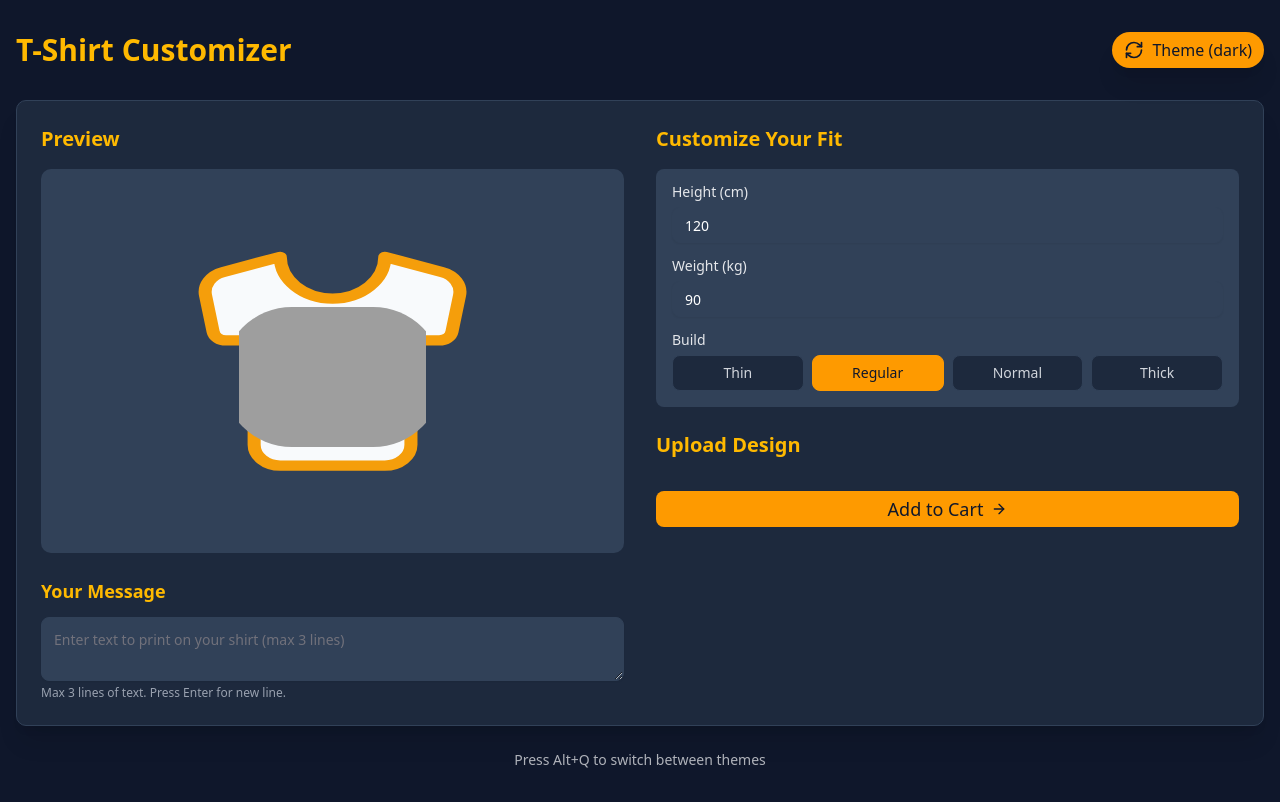
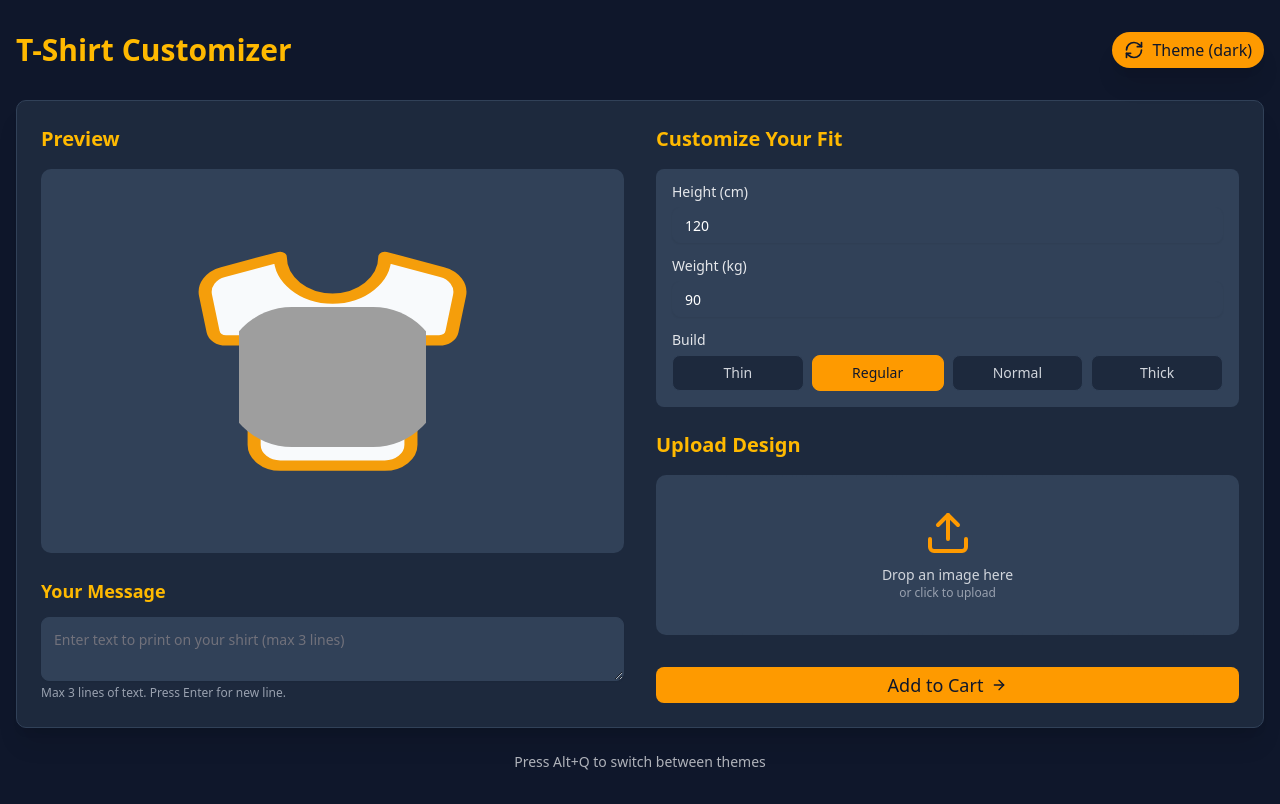
Before and after one commit to Codngwthubaid/t-shirt-customizer, a React (Vite) app: page / in a window 1280 px wide. Built offline with nearby package versions, Linux system fonts and the light colour scheme; grey boxes are pictures that could not be loaded.

Commit message:
image file uplaoder and remover funtionality completed

```diff
--- a/src/components/customizationForm.tsx
+++ b/src/components/customizationForm.tsx
@@ -8,6 +8,7 @@ import { ArrowRight , Shirt } from "lucide-react";
 import { Button } from "./ui/button";
 import { Input } from "./ui/input";
 import { Label } from "./ui/label";
+import ImageUploader from "./imageUploader";
 
 
 interface customizationFormProps {
@@ -231,15 +232,15 @@ export default function CustomizationForm({ theme, styles }: customizationFormPr
                                                     type="button"
                                                     key={option}
                                                     onClick={() => field.onChange(option)}
-                                                    className={`py-2 px-3 rounded-md border transition-all ${field.value === option
+                                                    className={`py-2 px-3 rounded-md border transition-all cursor-pointer ${field.value === option
                                                         ? theme === 'purple'
-                                                            ? 'bg-purple-500 text-white border-purple-500'
+                                                            ? 'bg-purple-500 text-white border-purple-500 hover:bg-purple-600'
                                                             : theme === 'dark'
-                                                                ? 'bg-amber-500 text-slate-900 border-amber-500'
-                                                                : 'bg-blue-500 text-white border-blue-500'
+                                                                ? 'bg-amber-500 text-slate-900 border-amber-500 hover:bg-amber-600'
+                                                                : 'bg-blue-500 text-white border-blue-500 hover:bg-blue-600'
                                                         : theme === 'dark'
-                                                            ? 'bg-slate-800 text-gray-300 border-slate-700'
-                                                            : 'bg-white text-gray-700 border-gray-300'
+                                                            ? 'bg-slate-800 text-gray-300 border-slate-700 hover:bg-slate-700'
+                                                            : 'bg-white text-gray-700 border-gray-300 hover:bg-gray-200'
                                                         }`}
                                                 >
                                                     {option.charAt(0).toUpperCase() + option.slice(1)}
@@ -253,11 +254,11 @@ export default function CustomizationForm({ theme, styles }: customizationFormPr
                     </div>
 
                     <h2 className={`text-xl font-bold mb-4 ${styles.heading}`}>Upload Design</h2>
-                    {/* <ImageUploader
-                        onImageUploaded={setUploadedImage}
+                    <ImageUploader
+                        onImageUploader={setIsUploadImage}
                         theme={theme}
                         styles={styles}
-                    /> */}
+                    />
 
                     <Button
                         type="submit"
--- /dev/null
+++ b/src/components/imageUploader.tsx
@@ -0,0 +1,144 @@
+import type { themeTypes } from "@/types"
+import { Upload, X } from "lucide-react";
+import React, { useRef, useState } from "react"
+import { toast } from "sonner"
+import { Input } from "./ui/input";
+
+
+interface ImageUploaderProps {
+    onImageUploader: (imageFile: string | null) => void;
+    theme: themeTypes
+    styles: {
+        button: string;
+        border: string;
+        [key: string]: string
+    }
+}
+
+
+export default function ImageUploader({ onImageUploader, theme, styles }: ImageUploaderProps) {
+
+    const [isDragActive, setIsDragActive] = useState(false)
+    const [isPreview, setIsPreview] = useState<string | null>(null)
+    const fileInputRef = useRef<HTMLInputElement>(null)
+
+
+    const handleDrag = (e: React.DragEvent<HTMLDivElement>) => {
+        e.preventDefault()
+        e.stopPropagation()
+
+        if (e.type === "dragenter" || e.type === "dragover") setIsDragActive(true)
+        if (e.type === "dragleave") setIsDragActive(false)
+    }
+
+    const handleDrop = (e: React.DragEvent<HTMLDivElement>) => {
+        e.preventDefault()
+        e.stopPropagation()
+        setIsDragActive(false)
+        handleFile(e.dataTransfer.files[0])
+    }
+
+
+    const handleChange = (e: React.ChangeEvent<HTMLInputElement>) => {
+        e.preventDefault()
+        handleFile(e.target.files![0])
+    }
+
+    const handleButtonClick = () => { fileInputRef.current?.click() }
+
+    const handleFile = (file: File) => {
+        if (!file.type.match("image.*")) return toast.error("Please select an image file");
+
+        const reader = new FileReader();
+        reader.onload = (e) => {
+            const result = e.target?.result as string;
+            setIsPreview(result);
+            onImageUploader(result);
+        };
+        reader.readAsDataURL(file);
+    };
+
+    const imageRemover = () => {
+        setIsPreview(null)
+        onImageUploader(null)
+        if (fileInputRef.current) fileInputRef.current.value = ""
+    }
+
+    const getUploadAreaClasses = () => {
+        const baseClasses = `border-2 border-dashed rounded-lg p-8 text-center transition-all duration-300 ${theme === 'dark' ? 'bg-slate-700 border-slate-600' : 'bg-white'
+            }`;
+
+        if (isDragActive) {
+            return `${baseClasses} ${theme === 'purple'
+                ? 'border-purple-500 bg-purple-50'
+                : theme === 'dark'
+                    ? 'border-amber-500 bg-slate-600'
+                    : 'border-blue-400 bg-blue-50'
+                }`;
+        }
+
+        return `${baseClasses} ${styles.border} hover:bg-gray-50 ${theme === 'dark' ? 'hover:bg-slate-600' : ''
+            }`;
+    };
+
+
+    return (
+        <div>
+            <Input
+                ref={fileInputRef}
+                type="file"
+                accept="image/*"
+                onChange={handleChange}
+                className="hidden"
+            />
+
+            <div
+                className={getUploadAreaClasses()}
+                onDragEnter={handleDrag}
+                onDragOver={handleDrag}
+                onDragLeave={handleDrag}
+                onDrop={handleDrop}
+                onClick={handleButtonClick}
+                style={{ cursor: 'pointer' }}
+            >
+                {isPreview ? (
+                    <div className="relative">
+                        <img
+                            src={isPreview}
+                            alt="Preview"
+                            className="max-h-36 mx-auto object-contain rounded"
+                        />
+                        <button
+                            type="button"
+                            onClick={(e) => {
+                                e.stopPropagation();
+                                imageRemover();
+                            }}
+                            className={`absolute -top-3 -right-3 p-1 rounded-full ${theme === 'purple'
+                                ? 'bg-purple-500'
+                                : theme === 'dark'
+                                    ? 'bg-amber-500'
+                                    : 'bg-blue-500'
+                                } text-white`}
+                        >
+                            <X size={16} />
+                        </button>
+                        <p className={`mt-2 text-sm ${theme === 'dark' ? 'text-gray-300' : 'text-gray-600'}`}>
+                            Click to change image
+                        </p>
+                    </div>
+                ) : (
+                    <>
+                        <Upload className={`mx-auto h-12 w-12 ${theme === 'dark' ? 'text-amber-500' : theme === 'purple' ? 'text-purple-500' : 'text-blue-500'}`} />
+                        <p className={`mt-2 text-sm font-medium ${theme === 'dark' ? 'text-gray-300' : 'text-gray-900'}`}>
+                            Drop an image here
+                        </p>
+                        <p className={`text-xs ${theme === 'dark' ? 'text-gray-400' : 'text-gray-500'}`}>
+                            or click to upload
+                        </p>
+                    </>
+                )}
+            </div>
+        </div>
+    )
+}
--- a/src/components/tShirtCustomixer.tsx
+++ b/src/components/tShirtCustomixer.tsx
@@ -68,7 +68,7 @@ export default function TShirtCustomizer() {
                     </h1>
                     <Button
                         onClick={setThemeFunction}
-                        className={`flex items-center gap-2 px-4 py-2 rounded-full ${styles.button} transition-all duration-300 ${styles.shadow} cursor-pointer`}
+                        className={`flex items-center gap-2 px-4 py-2 rounded-full ${styles.button} transition-all duration-300 ${styles.shadow} curpoin`}
                         title="Alt+Q to switch theme"
                     >
                         <RefreshCw className="size-3 sm:size-5" />
--- a/src/index.css
+++ b/src/index.css
@@ -118,3 +118,12 @@
     @apply bg-background text-foreground;
   }
 }
+
+
+html , body {
+  scrollbar-width: none;
+  -ms-overflow-style: none;
+}
+::-webkit-scrollbar {
+  display: none;
+}
```
